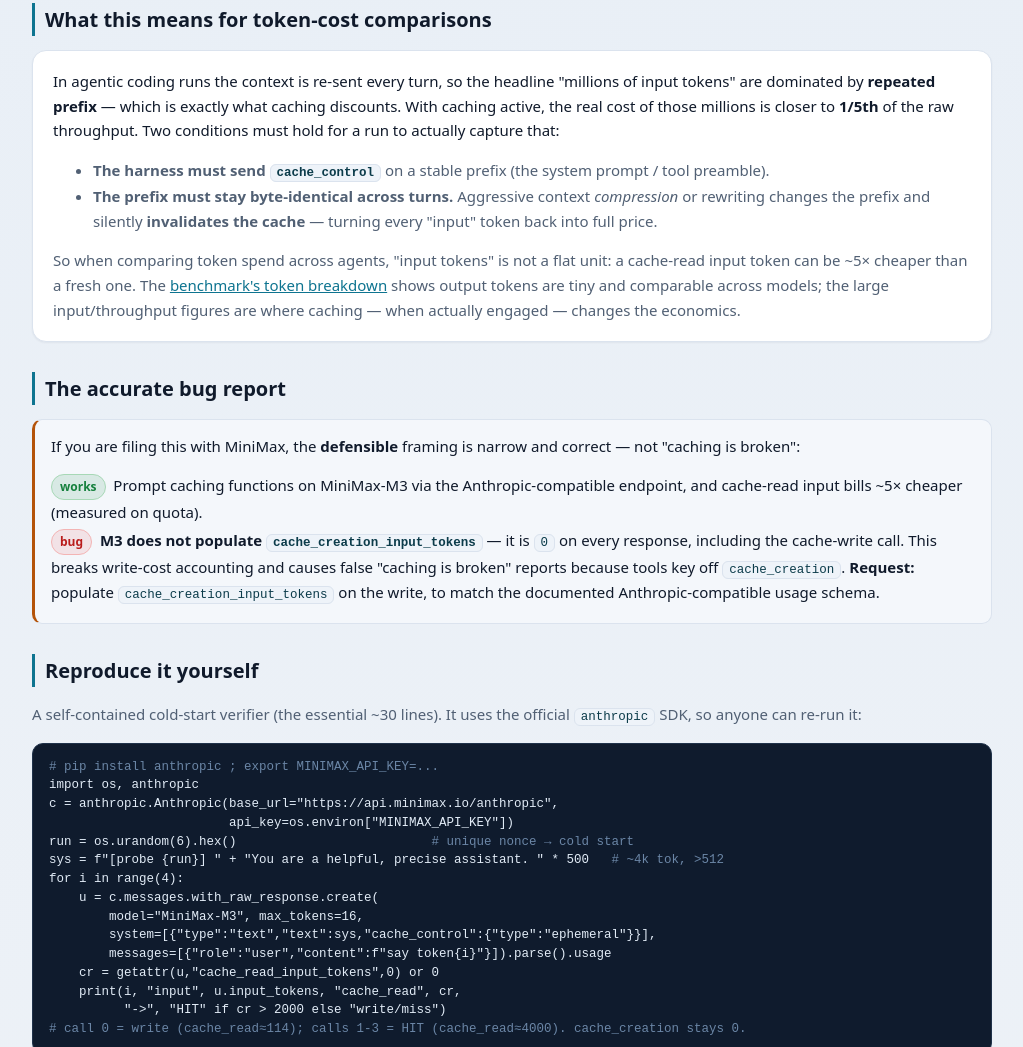
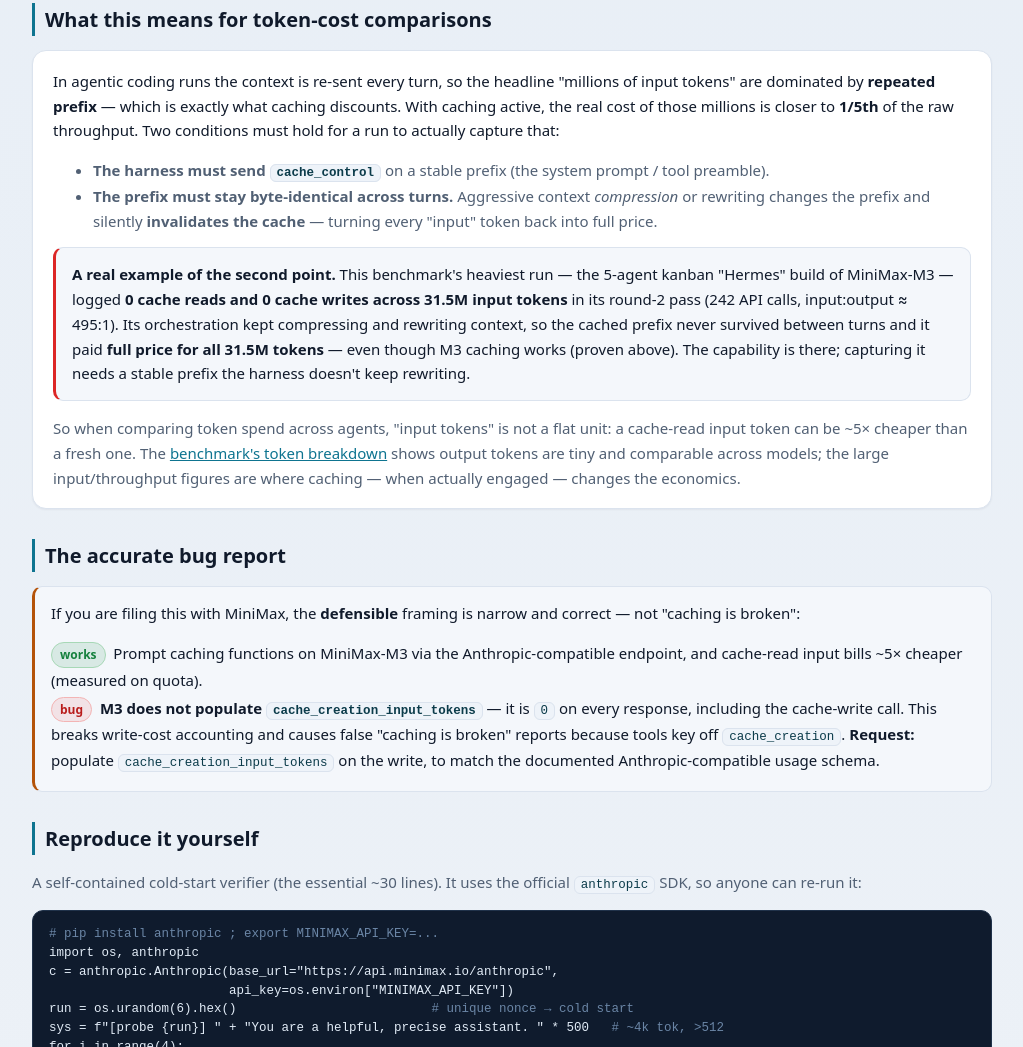
Before and after one commit to tho-stack/minecraft-clone-benchmark, a plain HTML site: page docs/minimax-cache.html in a window 1280 px wide. Shown: the part 4319-5366 px from the top of the page, without its empty margins (128-1151 px from the left). Drawn offline with Linux system fonts and the light colour scheme.

Commit message:
Hermes R2 exact tokens (from hermes insights) + 0-cache-reads finding
Precise Hermes round-2 telemetry: 31,487,809 input / 63,673 output / 31,551,482
total over 242 API calls; cache_read=0, cache_write=0.
- Token table: Hermes R2 row now 64k / 31.49M / ~31.55M / ~495:1 (the most
  input-heavy run); ratio range updated to ~86:1 -> ~495:1; cumulative ~83.2M.
- Caption + caching report: the build logged 0 cache reads across 31.5M input —
  context compression broke the cached prefix, so it paid full price despite M3
  caching working. Concrete real-world example added to minimax-cache.html.

```diff
--- a/docs/minimax-cache.html
+++ b/docs/minimax-cache.html
@@ -266,6 +266,13 @@
         <li><b>The prefix must stay byte-identical across turns.</b> Aggressive context <em>compression</em> or rewriting
           changes the prefix and silently <b>invalidates the cache</b> — turning every "input" token back into full price.</li>
       </ul>
+      <div class="callout bad" style="margin:14px 0">
+        <b>A real example of the second point.</b> This benchmark's heaviest run — the 5-agent kanban "Hermes" build of
+        MiniMax-M3 — logged <b>0 cache reads and 0 cache writes across 31.5M input tokens</b> in its round-2 pass
+        (242 API calls, input:output ≈ 495:1). Its orchestration kept compressing and rewriting context, so the cached
+        prefix never survived between turns and it paid <b>full price for all 31.5M tokens</b> — even though M3 caching
+        works (proven above). The capability is there; capturing it needs a stable prefix the harness doesn't keep rewriting.
+      </div>
       <p class="muted" style="margin-bottom:0">So when comparing token spend across agents, "input tokens" is not a flat
         unit: a cache-read input token can be ~5× cheaper than a fresh one. The
         <a href="index.html#value">benchmark's token breakdown</a> shows output tokens are tiny and comparable across
```
Also changed, not shown: docs/index.html (+2 -2 lines).
